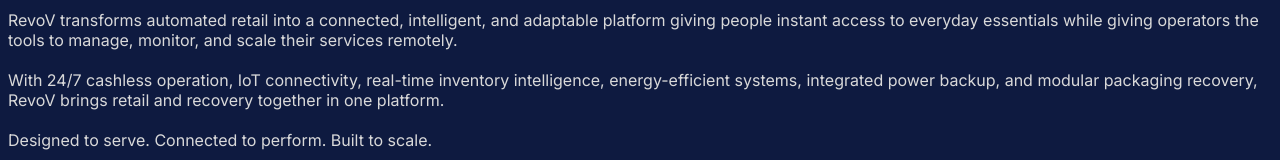
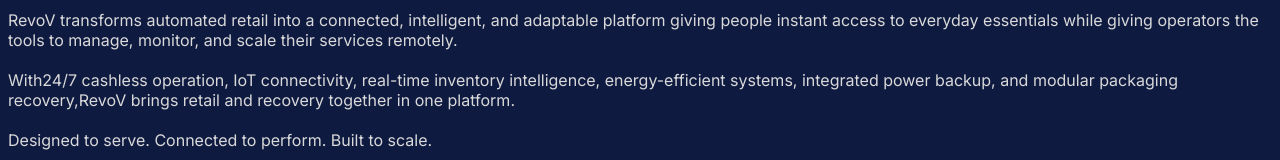
Before and after one commit to satevgroupv-stack/revov, a React app in the folder src/: page / in a window 1280 px wide. Shown: the part 1136-1296 px from the top of the page. Built offline with nearby package versions, Linux system fonts and the light colour scheme; no server answers; the HTML template or start-up script is replaced by a standard one.

Commit message:
Refactor machineDescription for improved readability by splitting a long sentence into multiple segments.

```diff
--- a/src/data/account.ts
+++ b/src/data/account.ts
@@ -15,7 +15,9 @@
     { text: ' giving people instant access to everyday essentials while giving operators the tools to manage, monitor, and scale their services remotely.' },
   ],
   [
-    { text: 'With 24/7 cashless operation, IoT connectivity, real-time inventory intelligence, energy-efficient systems, integrated power backup, and modular packaging recovery, RevoV brings retail and recovery together in one platform.' },
+    { text: 'With'},
+    { text: '24/7 cashless operation, IoT connectivity, real-time inventory intelligence, energy-efficient systems, integrated power backup, and modular packaging recovery,' ,bold: true},
+    { text: 'RevoV brings retail and recovery together in one platform.'},
   ],
   [
     { text: 'Designed to serve. Connected to perform. Built to scale.', bold: true },
```
